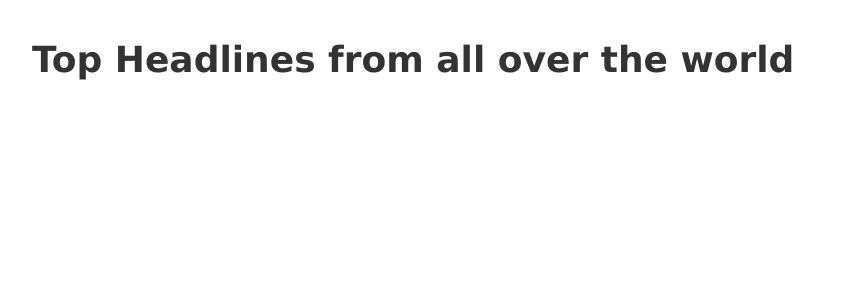
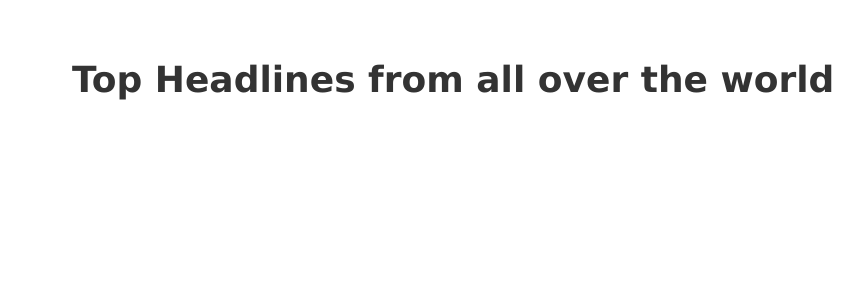
Before and after one commit to eliki-hue/news-finder-express, a Flask app: template app/templates/articles.html in a window 1280 px wide. Shown: the part 52-352 px from the top of the page, without its empty margins (23-886 px from the left). Run offline with Flask 2, Linux system fonts and the light colour scheme; the template is opened without the code that fills it, so the values that code supplies are empty; some libraries are stand-ins or nearby versions.

Commit message:
added margins to the articles

```diff
--- a/app/templates/articles.html
+++ b/app/templates/articles.html
@@ -9,7 +9,7 @@
     <div class="container">
         <div class="row">
             <div class="col-ms-12">
-                <div style="margin: 30%vw;">
+                <div style=" margin: 40px;">
                     <h1 style="font-family:Verdana, Geneva, Tahoma, sans-serif; font: size 200px; font-weight: bolder;"><strong>Top Headlines from all over the world</strong></h1>
                     {% for item in articles %}
                     <div class="media">
```
